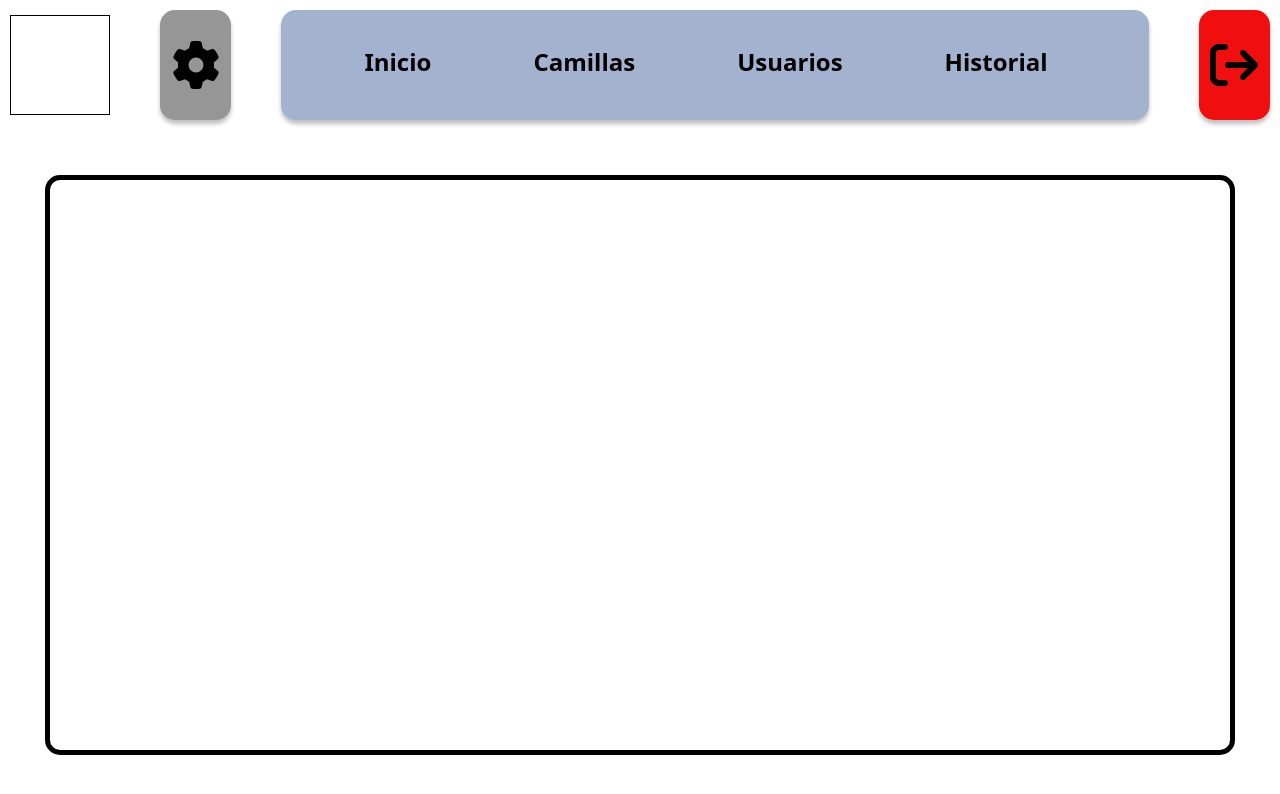
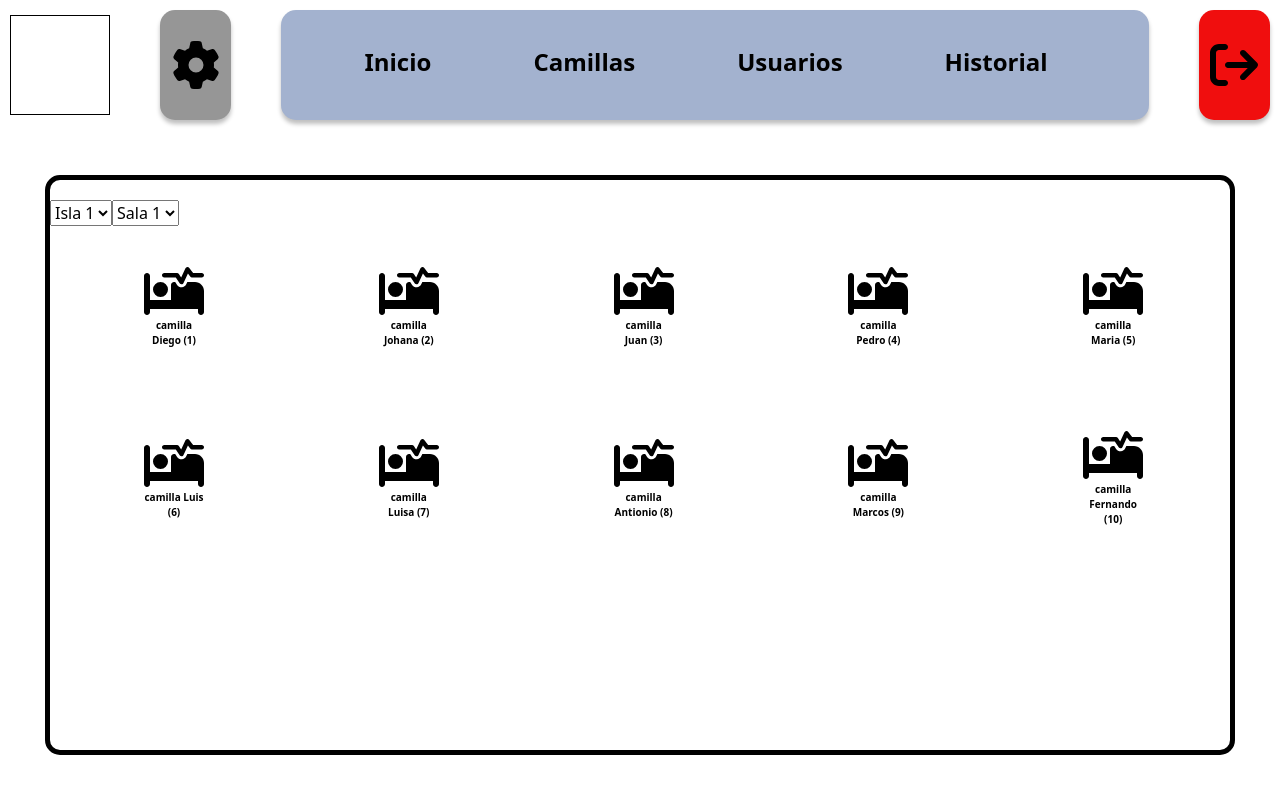
Before and after one commit to Yahird13/SIMAPI-Pantallas, a React (Create React App) app: page /inicio in a window 1280 px wide. Shown: the top 794 px of the page. Built offline with nearby package versions, Linux system fonts and the light colour scheme.

Commit message:
varias correciones

```diff
--- a/src/screens/HomeScreen.js
+++ b/src/screens/HomeScreen.js
@@ -1,7 +1,23 @@
 import React from 'react';
-import SimapiNavbar from '../componets/navbar/SimapiNavbar'
+import SimapiNavbar from '../componets/navbar/SimapiNavbar';
+import CamillaContainer from '../componets/containers/CamillaContainer';
+import { Select } from '@material-ui/core';
 
 export default function HomeScreen() {
+
+    const camillas = [
+        { idCamilla: 'camilla1', paciente: 'Diego', estado: false, expediente: 'expediente 1' },
+        { idCamilla: 'camilla2', paciente: 'Johana', estado: true, expediente: 'expediente 2' },
+        { idCamilla: 'camilla3', paciente: 'Juan', estado: false, expediente: 'expediente 3' },
+        { idCamilla: 'camilla4', paciente: 'Pedro', estado: true, expediente: 'expediente 4' },
+        { idCamilla: 'camilla5', paciente: 'Maria', estado: false, expediente: 'expediente 5' },
+        { idCamilla: 'camilla6', paciente: 'Luis', estado: true, expediente: 'expediente 6' },
+        { idCamilla: 'camilla7', paciente: 'Luisa', estado: false, expediente: 'expediente 7' },
+        { idCamilla: 'camilla8', paciente: 'Antionio', estado: true, expediente: 'expediente 8' },
+        { idCamilla: 'camilla9', paciente: 'Marcos', estado: false, expediente: 'expediente 9' },
+        { idCamilla: 'camilla10', paciente: 'Fernando', estado: true, expediente: 'expediente 10' },
+    ]
+
     return (
         <div>
             <SimapiNavbar navbarItems={[
@@ -19,7 +35,24 @@ export default function HomeScreen() {
                 top: '175px',
                 borderRadius: '15px',
                 border: '5px solid black'
-            }}></div>
+            }}>
+                <select style={{
+                    marginTop:'20px',
+
+                }}>
+                    <option>Isla 1</option>
+                    <option>Isla 2</option>
+                </select>
+                <select>
+                    <option>Sala 1</option>
+                    <option>Sala 2</option>
+                    <option>Sala 3</option>
+                    <option>Sala 4</option>
+                    <option>Sala 5</option>
+                </select>
+                <CamillaContainer camillas={camillas} />
+
+            </div>
         </div>
 
 
```
